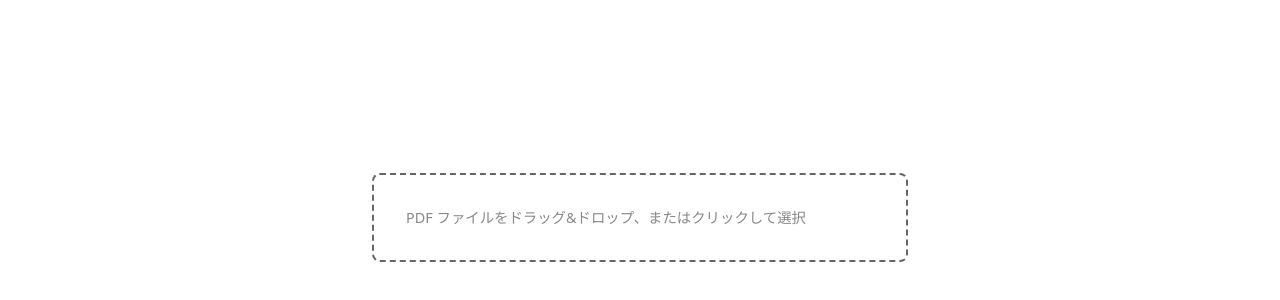
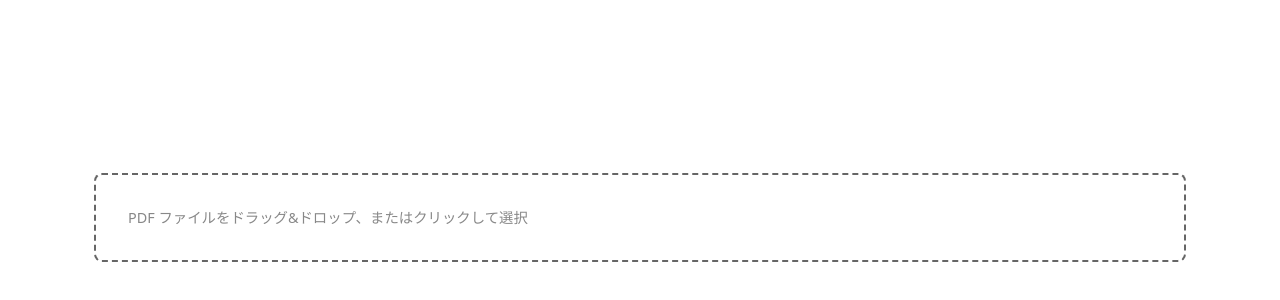
Before and after one commit to whiteleaf7/pdfjs, a React app in the folder frontend/: page / in a window 1280 px wide. Shown: the part 212-512 px from the top of the page. Built offline with nearby package versions, Linux system fonts and the light colour scheme; the HTML template or start-up script is replaced by a standard one.

Commit message:
Set fixed size for PDF viewer area
- Set viewer width to 80vw (max 1200px)
- Set page container height to 70vh for consistent scroll area

```diff
--- a/frontend/src/components/PdfViewer.css
+++ b/frontend/src/components/PdfViewer.css
@@ -3,8 +3,8 @@
   flex-direction: column;
   align-items: center;
   gap: 1rem;
-  width: 100%;
-  max-width: 900px;
+  width: 80vw;
+  max-width: 1200px;
   margin: 0 auto;
 }
 
@@ -119,10 +119,12 @@
 
 .pdf-page-container {
   width: 100%;
+  height: 70vh;
   background-color: #333;
   border-radius: 8px;
   padding: 1rem;
   overflow: auto;
+  box-sizing: border-box;
 }
 
 .pdf-page {
```
